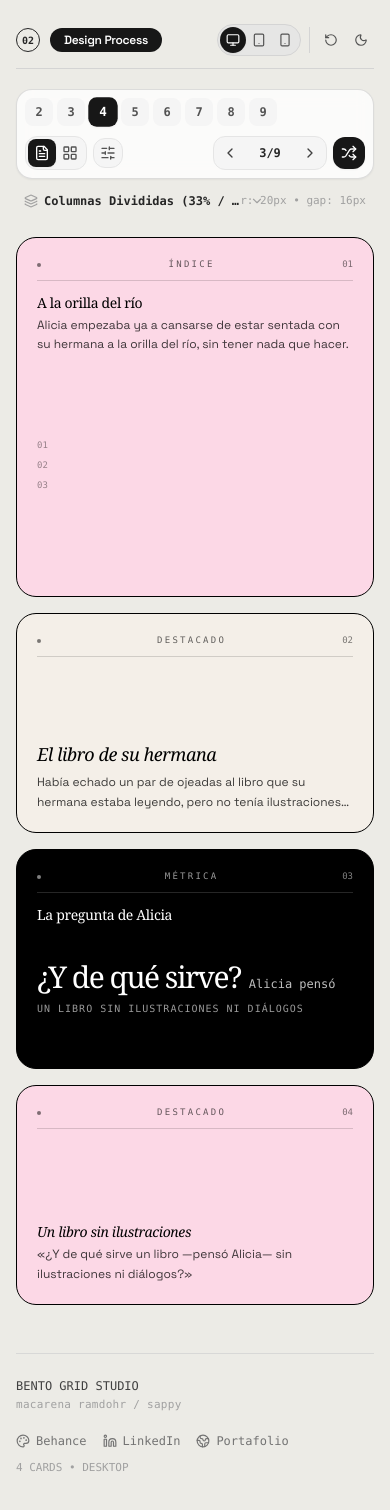
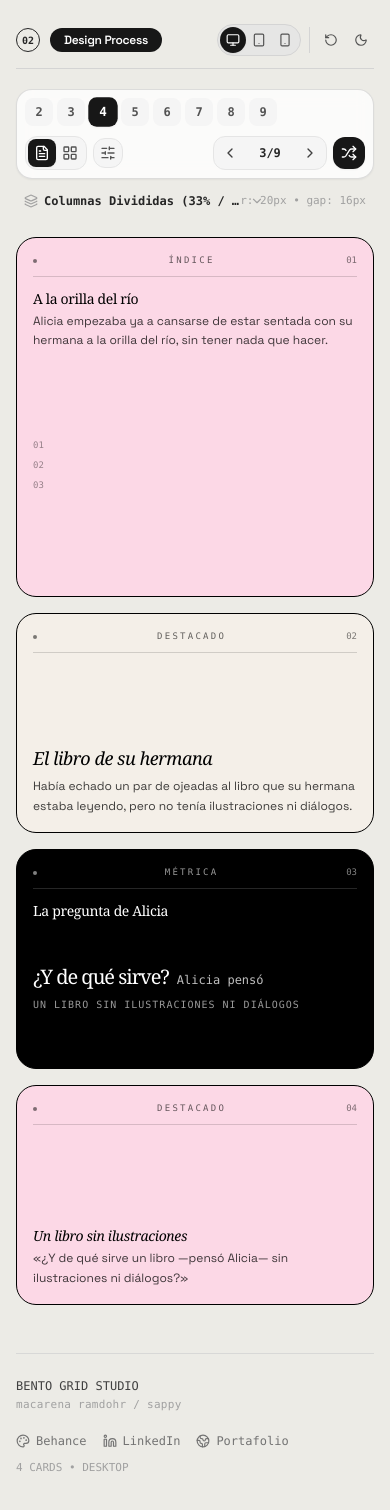
Before and after one commit to sappy666/bento-grid, a React (Vite) app: page / in a window 390 px wide. Shown: the top 1510 px of the page. Built offline with nearby package versions, Linux system fonts and the light colour scheme; a web font is replaced by a local one.

Commit message:
correcciones

```diff
--- a/src/components/BentoCardView.tsx
+++ b/src/components/BentoCardView.tsx
@@ -146,19 +146,22 @@ export const BentoCardView: React.FC<BentoCardViewProps> = ({
       style={{
         borderRadius: borderRadius !== undefined ? `${borderRadius}px` : undefined,
       }}
-      className={`group relative flex flex-col justify-between p-5 sm:p-6 transition-all duration-200 cursor-pointer select-none border hover:shadow-lg ${editorialTheme} ${colClass} ${rowClass} ${
+      className={`group relative flex flex-col justify-between overflow-hidden p-4 sm:p-6 transition-all duration-200 cursor-pointer select-none border hover:shadow-lg ${editorialTheme} ${colClass} ${rowClass} ${
         isSelected ? 'ring-2 ring-neutral-900 dark:ring-white' : ''
       }`}
     >
-      {/* Eyebrow bar: corner marks + centered label + running index, editorial "spec sheet" framing */}
+      {/* Eyebrow bar: corner marks + centered label (+ running index on wider cards only —
+          dropped on narrow mobile cards where there isn't room for all three without crowding) */}
       <div className="flex items-center justify-between gap-2 pb-2 mb-3 border-b border-current/15">
         <span className="w-1 h-1 rounded-full bg-current/50 shrink-0" />
-        <span className="flex-1 text-center text-[9px] sm:text-[10px] font-mono uppercase tracking-[0.25em] opacity-60 truncate">
+        <span className="flex-1 min-w-0 text-center text-[9px] sm:text-[10px] font-mono uppercase tracking-[0.25em] opacity-60 truncate">
           {eyebrow}
         </span>
-        <span className="text-[9px] sm:text-[10px] font-mono opacity-50 tabular-nums shrink-0">
-          {String(index + 1).padStart(2, '0')}
-        </span>
+        {(deviceView !== 'mobile' || isWide) && (
+          <span className="text-[9px] sm:text-[10px] font-mono opacity-50 tabular-nums shrink-0">
+            {String(index + 1).padStart(2, '0')}
+          </span>
+        )}
       </div>
 
       {/* Header: title + short subtitle, typographic voice varies per card */}
@@ -185,9 +188,13 @@ export const BentoCardView: React.FC<BentoCardViewProps> = ({
 
       {/* Center / Body Section: Specialized according to Card Type */}
       {card.type === 'metric' && (
-        <div className="my-auto py-2">
-          <div className="flex items-baseline gap-2">
-            <span className="text-3xl sm:text-4xl lg:text-5xl font-medium tracking-tighter font-editorial">
+        <div className="my-auto py-2 min-w-0">
+          <div className="flex flex-wrap items-baseline gap-x-2 gap-y-1 min-w-0">
+            <span
+              className={`font-medium tracking-tighter font-editorial break-words ${
+                isWide ? 'text-3xl sm:text-4xl lg:text-5xl' : 'text-xl sm:text-2xl'
+              }`}
+            >
               {card.content.metricValue || '98.4%'}
             </span>
             {card.content.metricChange && (
@@ -197,7 +204,7 @@ export const BentoCardView: React.FC<BentoCardViewProps> = ({
             )}
           </div>
           {card.content.metricLabel && (
-            <div className="text-[10px] mt-1.5 font-mono uppercase tracking-widest opacity-60">
+            <div className="text-[10px] mt-1.5 font-mono uppercase tracking-widest opacity-60 line-clamp-1">
               {card.content.metricLabel}
             </div>
           )}
@@ -218,9 +225,9 @@ export const BentoCardView: React.FC<BentoCardViewProps> = ({
       {card.type === 'list' && card.content.listItems && card.content.listItems.length > 0 && (
         <div className="my-auto py-2 space-y-2">
           {card.content.listItems.slice(0, 3).map((item, i) => (
-            <div key={i} className="flex items-center gap-2.5 text-xs opacity-80 font-primary">
+            <div key={i} className="flex items-center gap-2.5 text-xs opacity-80 font-primary min-w-0">
               <span className="text-[9px] font-mono opacity-50 shrink-0">{String(i + 1).padStart(2, '0')}</span>
-              <span className="truncate">{item.text}</span>
+              <span className="min-w-0 truncate">{item.text}</span>
             </div>
           ))}
         </div>
```
